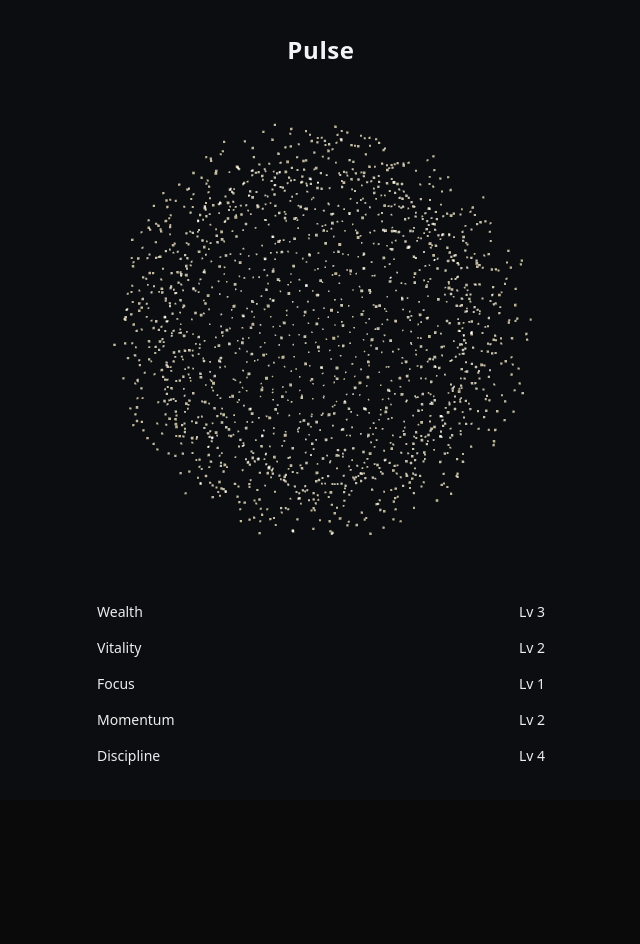
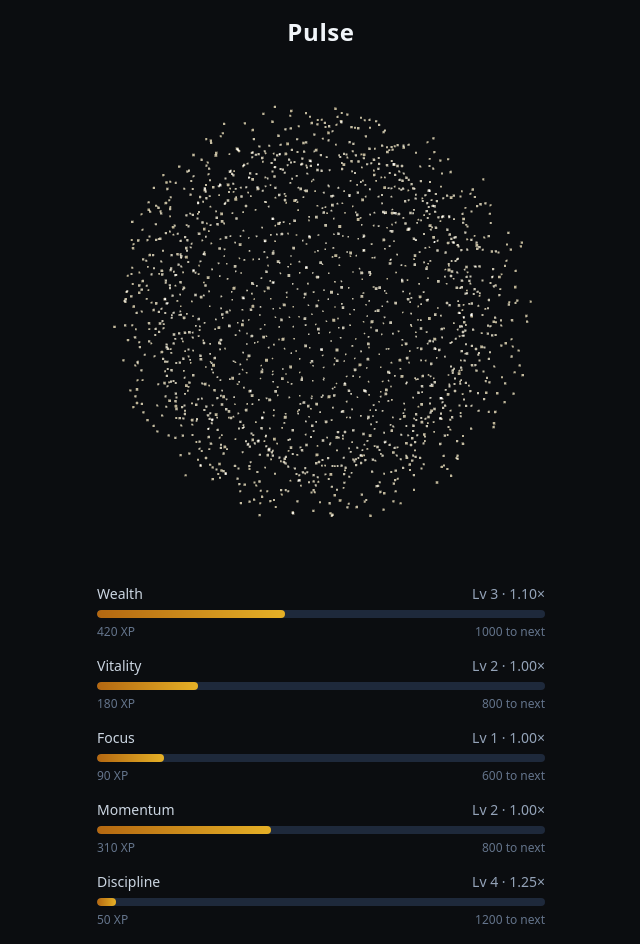
Before and after one commit to Selbarins/pulse, a Next.js app: page / in a window 1280 px wide. Shown: the whole page, without its empty margins (319-959 px from the left). Before the commit the page ends 800 px from the top, so only its background shows below. Built offline with nearby package versions, Linux system fonts and the light colour scheme.

Commit message:
Update AttributeBar.tsx

```diff
--- a/src/components/dashboard/AttributeBar.tsx
+++ b/src/components/dashboard/AttributeBar.tsx
@@ -5,13 +5,28 @@ interface Props {
 }
 
 export function AttributeBar({ attribute }: Props) {
+  const progress = Math.min(100, (attribute.currentXp / attribute.xpToNext) * 100);
+
   return (
-    <div className="space-y-1">
-      <div className="flex justify-between text-sm">
-        <span className="capitalize">{attribute.name}</span>
-        <span>Lv {attribute.level}</span>
+    <div className="space-y-1.5">
+      <div className="flex justify-between text-sm text-slate-300">
+        <span className="capitalize font-medium">{attribute.name}</span>
+        <span className="text-slate-400">
+          Lv {attribute.level} · {attribute.multiplier.toFixed(2)}×
+        </span>
       </div>
-      {/* TODO: progress bar using currentXp / xpToNext */}
+
+      <div className="h-2 w-full rounded-full bg-slate-800 overflow-hidden">
+        <div
+          className="h-full rounded-full bg-gradient-to-r from-amber-600/80 to-amber-400/90 transition-all duration-500"
+          style={{ width: `${progress}%` }}
+        />
+      </div>
+
+      <div className="flex justify-between text-xs text-slate-500">
+        <span>{attribute.currentXp} XP</span>
+        <span>{attribute.xpToNext} to next</span>
+      </div>
     </div>
   );
 }
```
